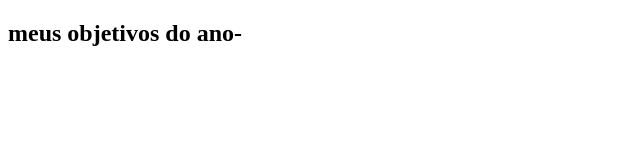
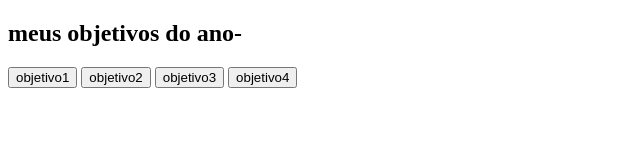
Before and after one commit to STAR2444y3/projetodevida, a plain HTML site: page index.html in a window 1280 px wide. Shown: the whole page, without its empty margins (0-640 px from the left). Drawn offline with Linux system fonts and the light colour scheme.

Commit message:
objetivos

```diff
--- a/index.html
+++ b/index.html
@@ -8,6 +8,13 @@
 <body>
     <section class="conteudo-principal"></section>
     <h2 class="titulo-principal"> meus objetivos do ano-</h2>
+    <div class="botões">
+        <button class="botão">objetivo1</button>
+        <button class="botão">objetivo2</button>
+        <button class="botão">objetivo3</button>
+        <button class="botão">objetivo4</button>
 
+
+    </div>
 </body>
 </html>
```
